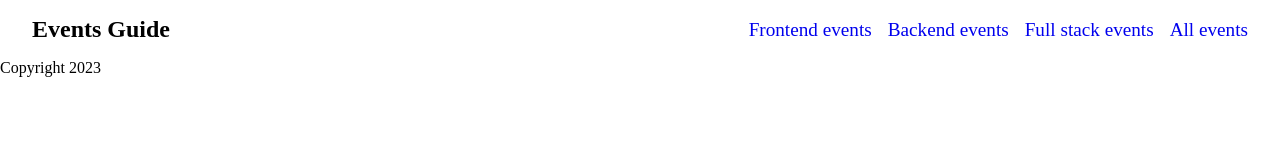
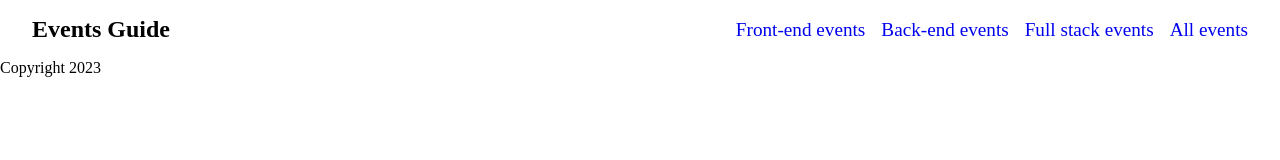
Before and after one commit to NDraganov/event-guide, a Next.js app: page / in a window 1280 px wide. Shown: the top 160 px of the page. Built offline with nearby package versions, Linux system fonts and the light colour scheme.

Commit message:
Create component for the single event

```diff
--- a/components/layout/header/navigation.jsx
+++ b/components/layout/header/navigation.jsx
@@ -8,14 +8,14 @@ export default function Navigation() {
       <nav>
         <ul>
           <NavigationLink
-            href={"/frontend-events"}
-            title={"Frontend events"}
-            text={"Frontend events"}
+            href={"/front-end-events"}
+            title={"Front-end events"}
+            text={"Front-end events"}
           />
           <NavigationLink
-            href={"/backend-events"}
-            title={"Backend events"}
-            text={"Backend events"}
+            href={"/back-end-events"}
+            title={"Back-end events"}
+            text={"Back-end events"}
           />
           <NavigationLink
             href={"/full-stack-events"}
```
Also changed, not shown: components/events/event-item.jsx (added, +17 -0 lines), components/events/event-item.module.css (added).
